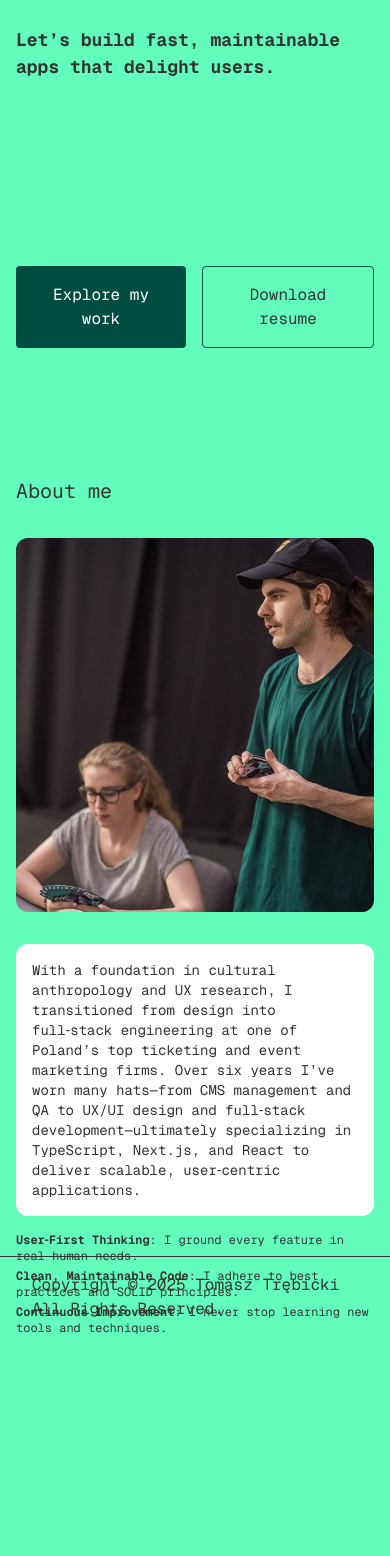
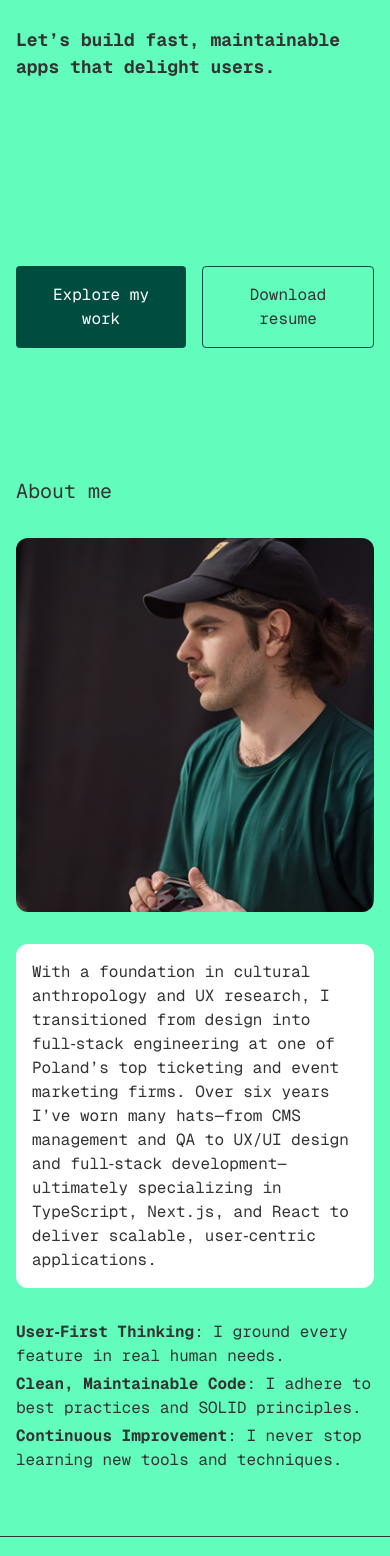
Before and after one commit to ttrebicki/portfolio-2025, a Next.js app: page / in a window 390 px wide. Shown: the part 432-1988 px from the top of the page. Before the commit the page ends 1769 px from the top, so only its background shows below. Built offline with nearby package versions, Linux system fonts and the light colour scheme.

Commit message:
fix(PO-3): fixes

```diff
--- a/src/app/page.tsx
+++ b/src/app/page.tsx
@@ -5,10 +5,10 @@ import { HeroBanner } from "@/ui/sections/HeroBanner";
 export default function Home() {
   return (
     <div className="font-sans min-h-screen">
-      <Section>
+      <Section className={"h-screen"}>
         <HeroBanner />
       </Section>
-      <Section>
+      <Section className={"md:h-screen"}>
         <AboutMe />
       </Section>
     </div>
--- a/src/ui/reusable/Section/index.tsx
+++ b/src/ui/reusable/Section/index.tsx
@@ -2,9 +2,7 @@ export const Section = (props: React.ComponentPropsWithoutRef<"section">) => {
   return (
     <section
       {...props}
-      className={`h-screen min-h-screen max-h-screen pt-16 pb-16 relative ${
-        props.className || ""
-      }`}
+      className={`pt-16 pb-16 relative ${props.className || ""}`}
     />
   );
 };
--- a/src/ui/sections/AboutMe/index.tsx
+++ b/src/ui/sections/AboutMe/index.tsx
@@ -12,7 +12,7 @@ export const AboutMe = () => {
           }
         >
           <Image
-            src={"/aboutme.jpeg"}
+            src={"/aboutme.png"}
             alt={"Tomasz Trębicki"}
             fill
             className={"flex-1"}
@@ -21,17 +21,19 @@ export const AboutMe = () => {
         </div>
         <div className={"flex flex-col gap-4 md:gap-8 flex-1"}>
           <Box>
-            <p className={"text-sm md:text-base"}>
+            <p>
               {
                 "With a foundation in cultural anthropology and UX research, I transitioned from design into full‑stack engineering at one of Poland’s top ticketing and event marketing firms. Over six years I’ve worn many hats—from CMS management and QA to UX/UI design and full‑stack development—ultimately specializing in TypeScript, Next.js, and React to deliver scalable, user‑centric applications."
               }
             </p>
           </Box>
-          <ul className={"flex flex-col gap-1 md:gap-4 text-xs md:text-base"}>
+        </div>
+      </div>
+      <ul className={"flex flex-col gap-1 md:gap-4 text-base md:text-2xl"}>
         <li>
           <p>
-                <strong>User‑First Thinking</strong>: I ground every feature in
-                real human needs.
+            <strong>User‑First Thinking</strong>: I ground every feature in real
+            human needs.
           </p>
         </li>
         <li>
@@ -42,13 +44,11 @@ export const AboutMe = () => {
         </li>
         <li>
           <p>
-                <strong>Continuous Improvement</strong>: I never stop learning
-                new tools and techniques.
+            <strong>Continuous Improvement</strong>: I never stop learning new
+            tools and techniques.
           </p>
         </li>
       </ul>
     </div>
-      </div>
-    </div>
   );
 };
```
Also changed, not shown: public/aboutme.jpeg (deleted), public/aboutme.png (added). Lines whose indentation alone changed are shown as unchanged.
